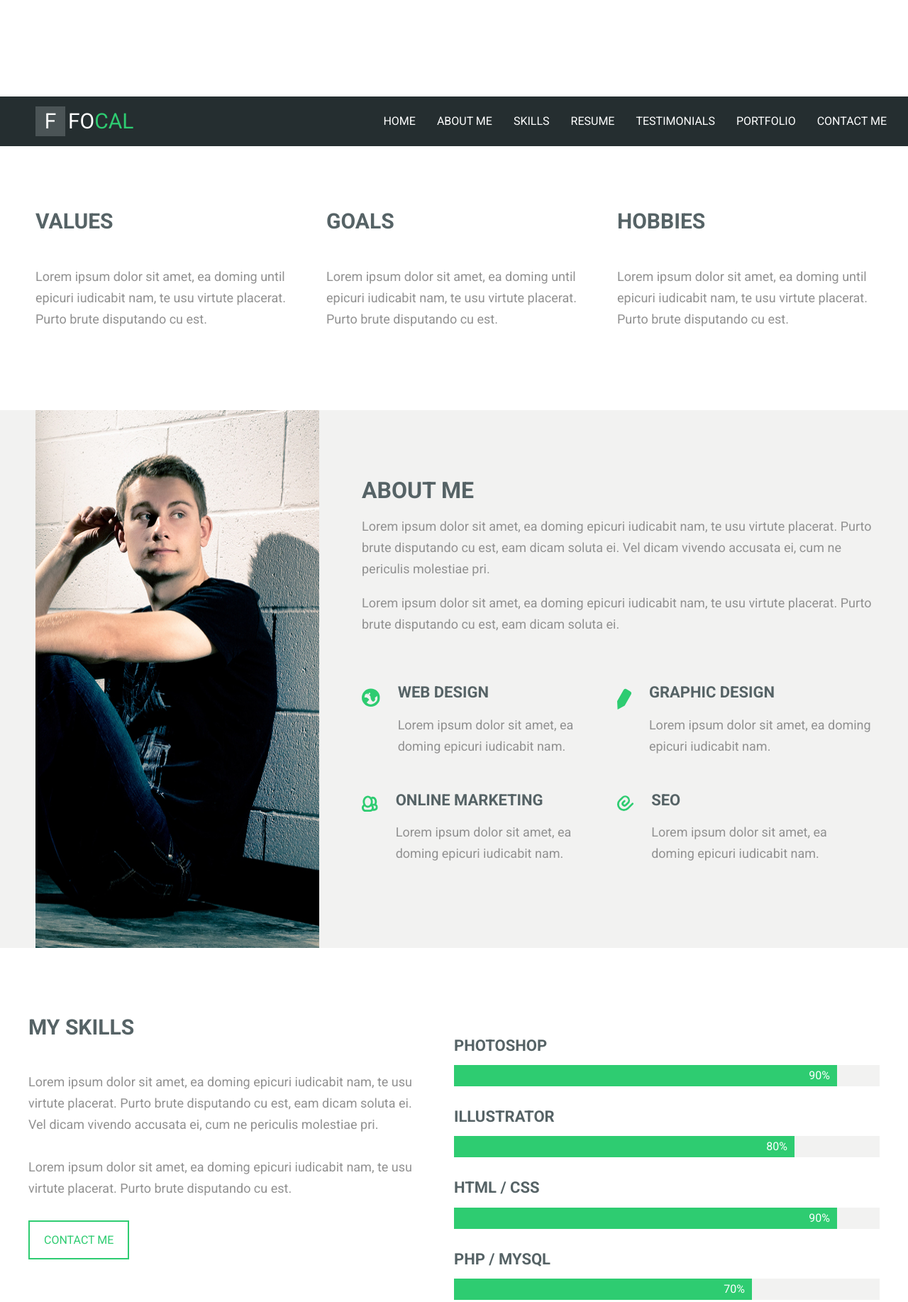
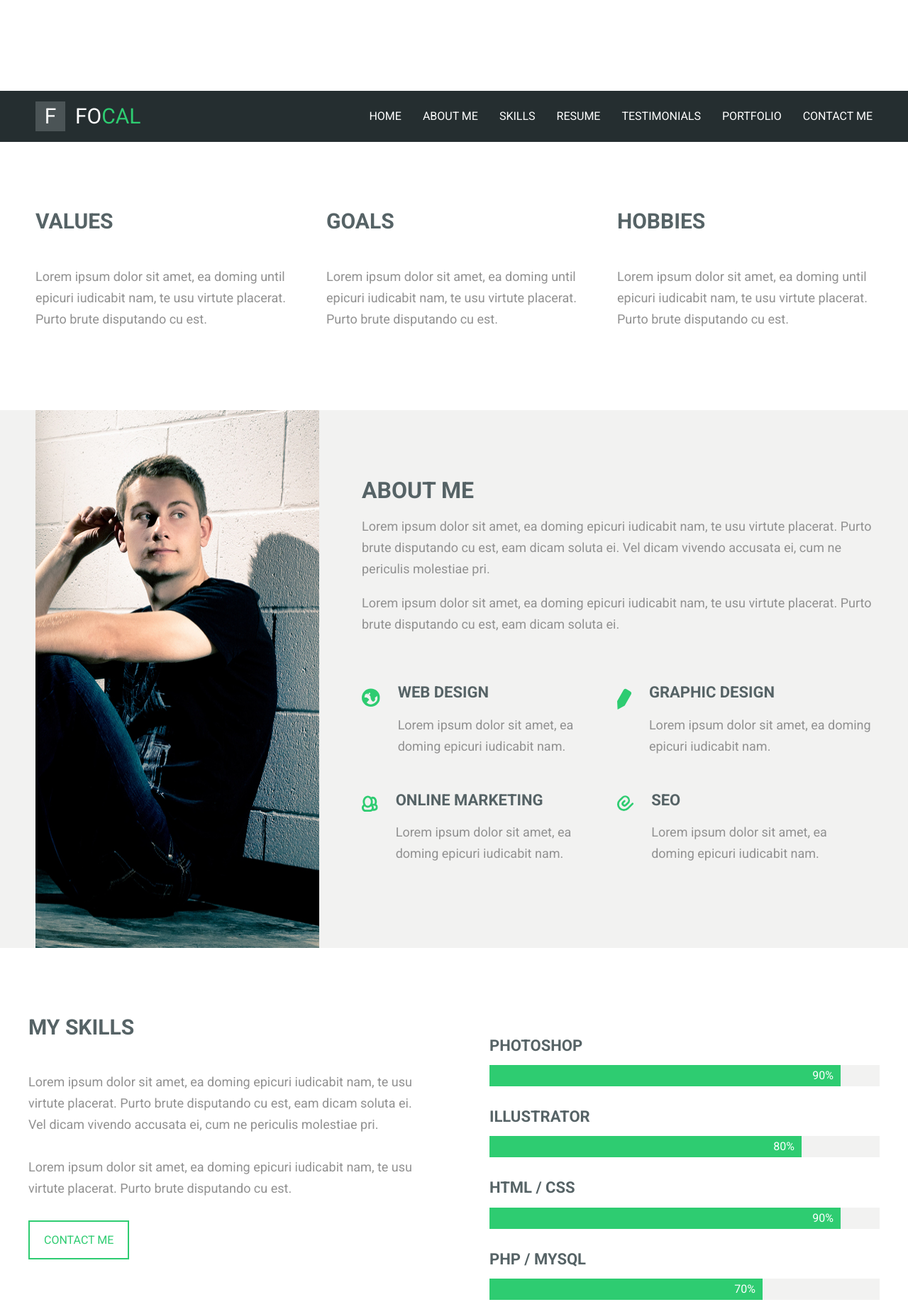
Before and after one commit to alexkolotukhina/exam-focal, a plain HTML site: page index.html in a window 1280 px wide. Shown: the part 600-2435 px from the top of the page at 71% size. Drawn offline with Linux system fonts and the light colour scheme.

Commit message:
some change

```diff
--- a/css/style.scss
+++ b/css/style.scss
@@ -95,12 +95,14 @@ a {
 	background-size: cover;
 	height: 100vh;
 	display: flex;
-	flex-wrap: wrap;
-	justify-content: center;
-	text-align: center;
+	flex-direction: column;
 
 	&__top {
-		height: 92%;
+		display: flex;
+		flex-grow: 1;
+	    flex-direction: column;
+	    justify-content: center;
+	    align-items: center;
 	}
 
 	&__title {
@@ -113,28 +115,17 @@ a {
 		border-top: 2px solid #fff;
 		border-bottom: 2px solid #fff;
 		margin-bottom: 50px;
-		margin-top: 40vh;
-
 	}
 
 	&__bottom {
 		background: #252e30;
-		height: 70px;
-		display: flex;
-		width: 100%;
-		display: flex;
-		flex-wrap: nowrap;
-		align-items: center;
-		justify-content: space-between;
-
 	}
 
 	&__nav {
 		display: flex;
-		width: 1200px;
-		margin: 0 auto;
 		justify-content: space-between;
-
+		align-items: center;
+    	padding: 15px 0;
 	}
 }
 .ba-logo:hover {
@@ -150,11 +141,11 @@ a {
 	width: 42px;
 	display: inline-block;
 	background: #4b5456;
-
-
+	text-align: center;
 }
 .ba-logo2 {
 	font-size: 30px;
+	margin-left: 10px;
 	color: #fff;
 	text-transform: uppercase;
 	line-height: 42px;
@@ -236,6 +227,9 @@ a {
 	&__item:first-child {
 		padding-right: 50px;
 	}
+	&__item:last-child {
+		padding-left: 50px;
+	}
 	&__text {
 		margin-bottom: 30px;
 	}
@@ -251,10 +245,7 @@ a {
 
 }
 .ba-line {
-	width: 100%;
-	height: 30px;
 	background: #f2f2f1;
-	position: relative;
 
 	&--green {
 		background: #2ecc71;
@@ -263,10 +254,6 @@ a {
 		color: #fff;
 		padding-right: 10px;
 		text-align: right;
-		position: absolute;
-		top: 0;
-		left: 0;
-		z-index: 99;
 	}
 
 	&--width1 {
@@ -300,6 +287,7 @@ a {
 		min-height: 300px;
 		margin-bottom: 40px;
 		position: relative;
+		font-size: 0;
 
 		&:hover {
 			img {
@@ -317,6 +305,7 @@ a {
 		&:first-child {
 			padding: 35px 30px 0;
 			background-color: #252e30;
+			font-size: 18px;
 		}
 
 		&-title {
```
Also changed, not shown: css/style.css, 1 other file.
